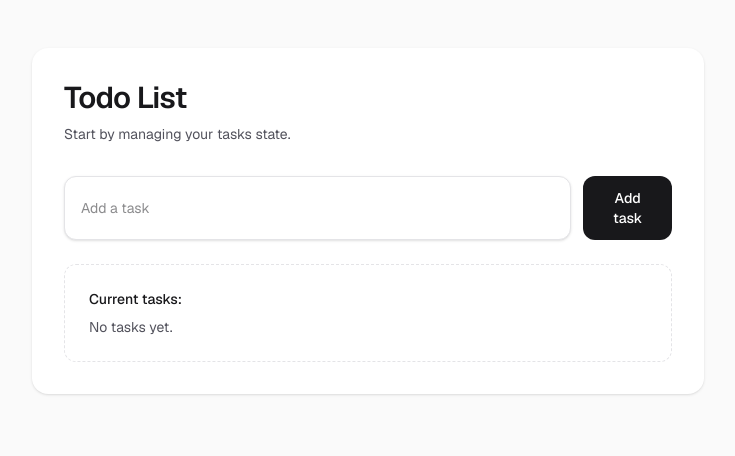
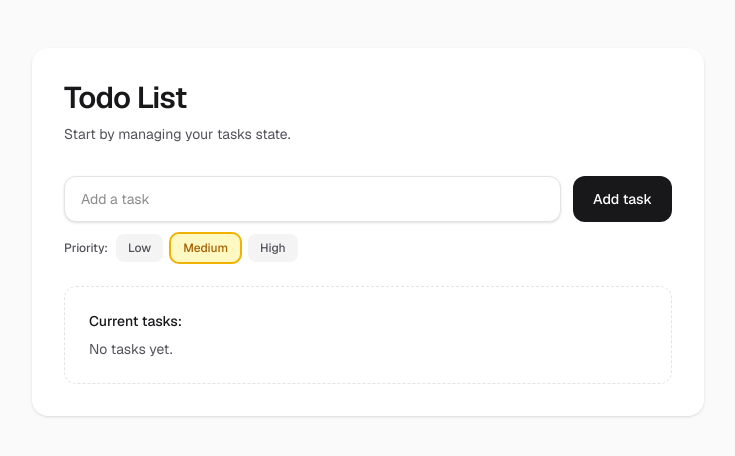
Before and after one commit to a7med-alshatebi/todo-list, a Next.js app: page / in a window 1280 px wide. Shown: the top 456 px of the page, without its empty margins (272-1007 px from the left). Built offline with nearby package versions, Linux system fonts and the light colour scheme.

Commit message:
Enhance task management by adding priority selection in AddTaskForm and displaying it in TaskItem

```diff
--- a/app/components/AddTaskForm.tsx
+++ b/app/components/AddTaskForm.tsx
@@ -1,13 +1,15 @@
 "use client";
 
 import { FormEvent, useState } from "react";
+import type { Priority } from "../page";
 
 type AddTaskFormProps = {
-  onAdd: (task: string) => void;
+  onAdd: (task: string, priority: Priority) => void;
 };
 
 export default function AddTaskForm({ onAdd }: AddTaskFormProps) {
   const [value, setValue] = useState("");
+  const [priority, setPriority] = useState<Priority>("medium");
 
   const handleSubmit = (event: FormEvent<HTMLFormElement>) => {
     event.preventDefault();
@@ -15,21 +17,23 @@ export default function AddTaskForm({ onAdd }: AddTaskFormProps) {
     if (!trimmed) {
       return;
     }
-    onAdd(trimmed);
+    onAdd(trimmed, priority);
     setValue("");
+    setPriority("medium");
   };
 
   return (
     <form
       onSubmit={handleSubmit}
-      className="flex w-full flex-col gap-3 sm:flex-row"
+      className="flex w-full flex-col gap-3"
     >
+      <div className="flex w-full flex-col gap-3 sm:flex-row">
         <input
           type="text"
           value={value}
           onChange={(event) => setValue(event.target.value)}
           placeholder="Add a task"
-        className="w-full rounded-xl border border-zinc-200 bg-white px-4 py-3 text-sm text-zinc-900 shadow-sm outline-none transition focus:border-zinc-400 focus:ring-2 focus:ring-zinc-200 dark:border-zinc-700 dark:bg-zinc-950 dark:text-zinc-100 dark:focus:border-zinc-500 dark:focus:ring-zinc-700"
+          className="flex-1 rounded-xl border border-zinc-200 bg-white px-4 py-3 text-sm text-zinc-900 shadow-sm outline-none transition focus:border-zinc-400 focus:ring-2 focus:ring-zinc-200 dark:border-zinc-700 dark:bg-zinc-950 dark:text-zinc-100 dark:focus:border-zinc-500 dark:focus:ring-zinc-700"
         />
         <button
           type="submit"
@@ -37,6 +41,45 @@ export default function AddTaskForm({ onAdd }: AddTaskFormProps) {
         >
           Add task
         </button>
+      </div>
+      <div className="flex items-center gap-2">
+        <span className="text-xs font-medium text-zinc-600 dark:text-zinc-400">Priority:</span>
+        <div className="flex gap-2">
+          <button
+            type="button"
+            onClick={() => setPriority("low")}
+            className={`rounded-lg px-3 py-1.5 text-xs font-medium transition ${
+              priority === "low"
+                ? "bg-green-100 text-green-700 ring-2 ring-green-500 dark:bg-green-950 dark:text-green-300 dark:ring-green-600"
+                : "bg-zinc-100 text-zinc-600 hover:bg-zinc-200 dark:bg-zinc-800 dark:text-zinc-400 dark:hover:bg-zinc-700"
+            }`}
+          >
+            Low
+          </button>
+          <button
+            type="button"
+            onClick={() => setPriority("medium")}
+            className={`rounded-lg px-3 py-1.5 text-xs font-medium transition ${
+              priority === "medium"
+                ? "bg-yellow-100 text-yellow-700 ring-2 ring-yellow-500 dark:bg-yellow-950 dark:text-yellow-300 dark:ring-yellow-600"
+                : "bg-zinc-100 text-zinc-600 hover:bg-zinc-200 dark:bg-zinc-800 dark:text-zinc-400 dark:hover:bg-zinc-700"
+            }`}
+          >
+            Medium
+          </button>
+          <button
+            type="button"
+            onClick={() => setPriority("high")}
+            className={`rounded-lg px-3 py-1.5 text-xs font-medium transition ${
+              priority === "high"
+                ? "bg-red-100 text-red-700 ring-2 ring-red-500 dark:bg-red-950 dark:text-red-300 dark:ring-red-600"
+                : "bg-zinc-100 text-zinc-600 hover:bg-zinc-200 dark:bg-zinc-800 dark:text-zinc-400 dark:hover:bg-zinc-700"
+            }`}
+          >
+            High
+          </button>
+        </div>
+      </div>
     </form>
   );
 }
--- a/app/components/TaskItem.tsx
+++ b/app/components/TaskItem.tsx
@@ -1,11 +1,13 @@
 "use client";
 
 import { useState } from "react";
+import type { Priority } from "../page";
 
 type Task = {
   id: number;
   text: string;
   completed: boolean;
+  priority: Priority;
 };
 
 type TaskItemProps = {
@@ -13,6 +15,12 @@ type TaskItemProps = {
   onToggle: (id: number) => void;
   onDelete: (id: number) => void;
   onEdit: (id: number, newText: string) => void;
+};
+
+const priorityStyles = {
+  low: "bg-green-100 text-green-700 dark:bg-green-950 dark:text-green-300",
+  medium: "bg-yellow-100 text-yellow-700 dark:bg-yellow-950 dark:text-yellow-300",
+  high: "bg-red-100 text-red-700 dark:bg-red-950 dark:text-red-300",
 };
 
 export default function TaskItem({ task, onToggle, onDelete, onEdit }: TaskItemProps) {
@@ -41,6 +49,7 @@ export default function TaskItem({ task, onToggle, onDelete, onEdit }: TaskItemP
         className="h-4 w-4 cursor-pointer rounded border-zinc-300 text-zinc-900 focus:ring-2 focus:ring-zinc-400 dark:border-zinc-600 dark:bg-zinc-800 dark:text-zinc-100 dark:focus:ring-zinc-500"
       />
 
+      <div className="flex flex-1 flex-col gap-2">
         {isEditing ? (
           <input
             type="text"
@@ -50,14 +59,18 @@ export default function TaskItem({ task, onToggle, onDelete, onEdit }: TaskItemP
               if (e.key === "Enter") handleSave();
               if (e.key === "Escape") handleCancel();
             }}
-          className="flex-1 rounded border border-zinc-300 bg-white px-2 py-1 text-sm outline-none focus:border-zinc-400 focus:ring-2 focus:ring-zinc-200 dark:border-zinc-600 dark:bg-zinc-900 dark:focus:border-zinc-500 dark:focus:ring-zinc-700"
+            className="rounded border border-zinc-300 bg-white px-2 py-1 text-sm outline-none focus:border-zinc-400 focus:ring-2 focus:ring-zinc-200 dark:border-zinc-600 dark:bg-zinc-900 dark:focus:border-zinc-500 dark:focus:ring-zinc-700"
             autoFocus
           />
         ) : (
-        <span className={`flex-1 break-words ${task.completed ? "text-zinc-400 line-through dark:text-zinc-500" : ""}`}>
+          <span className={`break-words ${task.completed ? "text-zinc-400 line-through dark:text-zinc-500" : ""}`}>
             {task.text}
           </span>
         )}
+        <span className={`inline-flex w-fit items-center rounded-full px-2 py-0.5 text-xs font-medium ${priorityStyles[task.priority]}`}>
+          {task.priority.charAt(0).toUpperCase() + task.priority.slice(1)}
+        </span>
+      </div>
 
       <div className="flex gap-2">
         {isEditing ? (
--- a/app/page.tsx
+++ b/app/page.tsx
@@ -4,19 +4,22 @@ import { useState } from "react";
 import AddTaskForm from "./components/AddTaskForm";
 import TaskItem from "./components/TaskItem";
 
+export type Priority = "low" | "medium" | "high";
+
 type Task = {
   id: number;
   text: string;
   completed: boolean;
+  priority: Priority;
 };
 
 export default function Home() {
   const [tasks, setTasks] = useState<Task[]>([]);
 
-  const handleAddTask = (task: string) => {
+  const handleAddTask = (task: string, priority: Priority) => {
     setTasks((prevTasks) => [
       ...prevTasks,
-      { id: Date.now(), text: task, completed: false },
+      { id: Date.now(), text: task, completed: false, priority },
     ]);
   };
 
```
Lines whose indentation alone changed are shown as unchanged.
